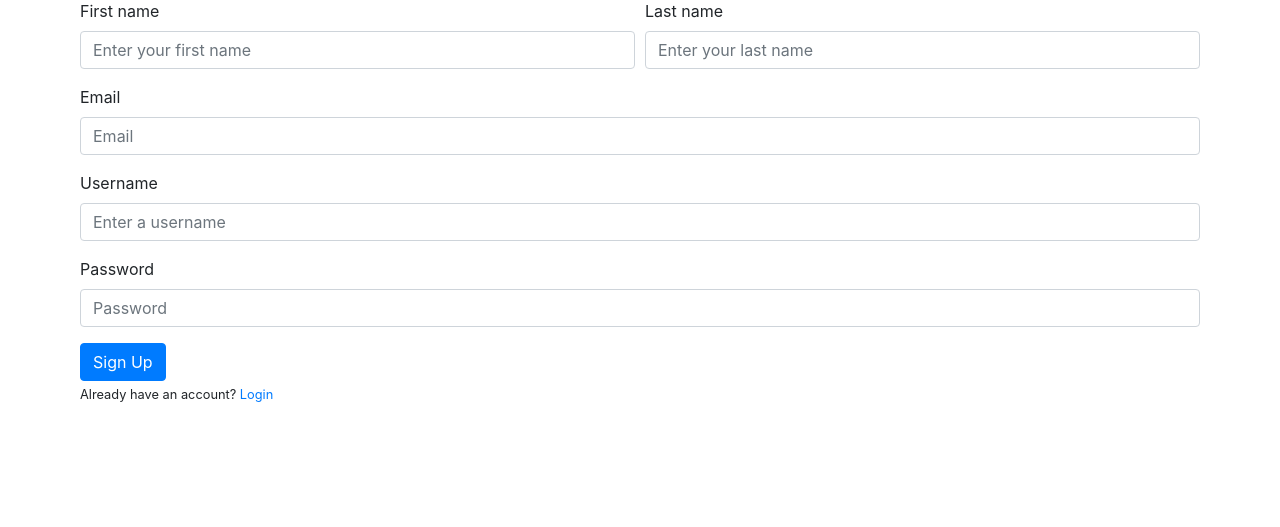
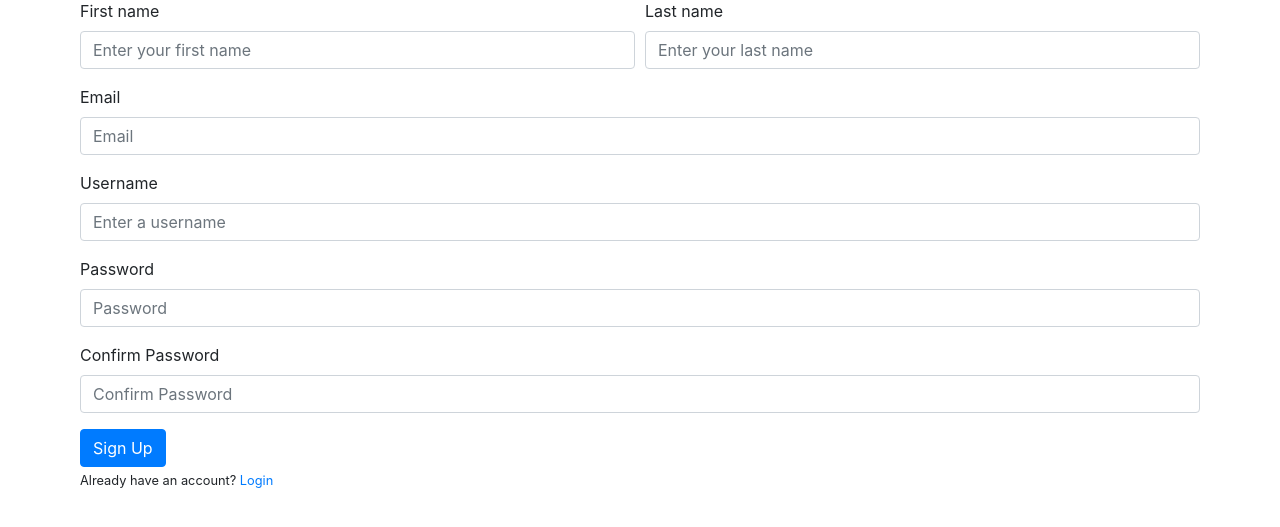
Before and after one commit to PromPromm/BlogApp, a Flask app: page /register in a window 1280 px wide. Shown: the part 174-701 px from the top of the page. Run offline with Flask 3, Linux system fonts and the light colour scheme; some libraries are stand-ins or nearby versions.

Commit message:
Modified date object and added confirm password

```diff
--- a/app.py
+++ b/app.py
@@ -79,6 +79,7 @@ def signup():
         email = request.form.get('email')
         username = request.form.get('username')
         password = request.form.get('password')
+        confirm_password = request.form.get('confirmpassword')
 
         existing_email = User.query.filter_by(email=email).first()
         if existing_email:
@@ -87,7 +88,9 @@ def signup():
         existing_username = User.query.filter_by(username=username).first()
         if existing_username:
             return redirect(url_for('login'))
-
+        if confirm_password != password:
+            flash('Password is not equal to confirm password')
+            return redirect(url_for('signup'))
         new_user = User(first_name=first_name, last_name=last_name, username=username, email=email, password_hash=generate_password_hash(password))
         db.session.add(new_user)
         db.session.commit()
--- a/templates/home.html
+++ b/templates/home.html
@@ -54,7 +54,9 @@
   <div class="media-body">
     <div class="article-metadata">
       <span class="mr-3">{{article.author}}</span>
-      <small class="text-muted">{{article.date_created}}</small>
+      <small class="text-muted"
+        >{{article.date_created.strftime('%H:%M:%S')}}</small
+      >
     </div>
     <h2>
       <a
--- a/templates/register.html
+++ b/templates/register.html
@@ -79,6 +79,16 @@
         placeholder="Password"
       />
     </div>
+    <div class="form-group">
+      <label for="inputPassword4">Confirm Password</label>
+      <input
+        type="password"
+        class="form-control"
+        id="inputPassword4"
+        name="confirmpassword"
+        placeholder="Confirm Password"
+      />
+    </div>
     <button type="submit" class="btn btn-primary">Sign Up</button>
   </form>
   <small
```
